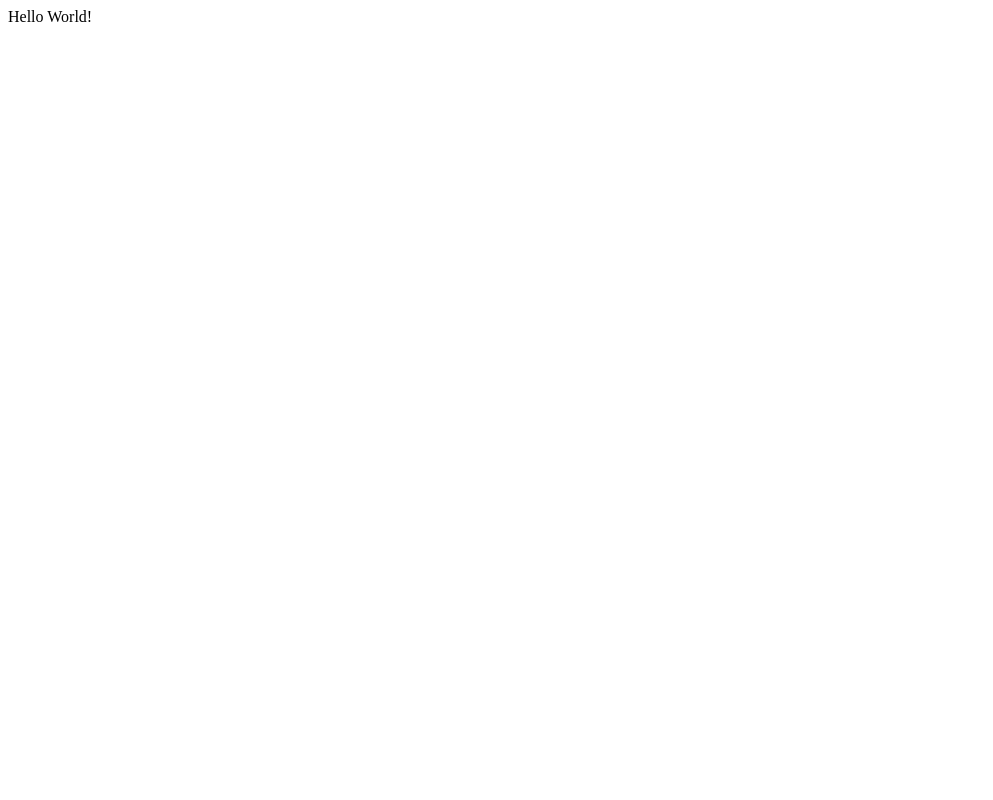
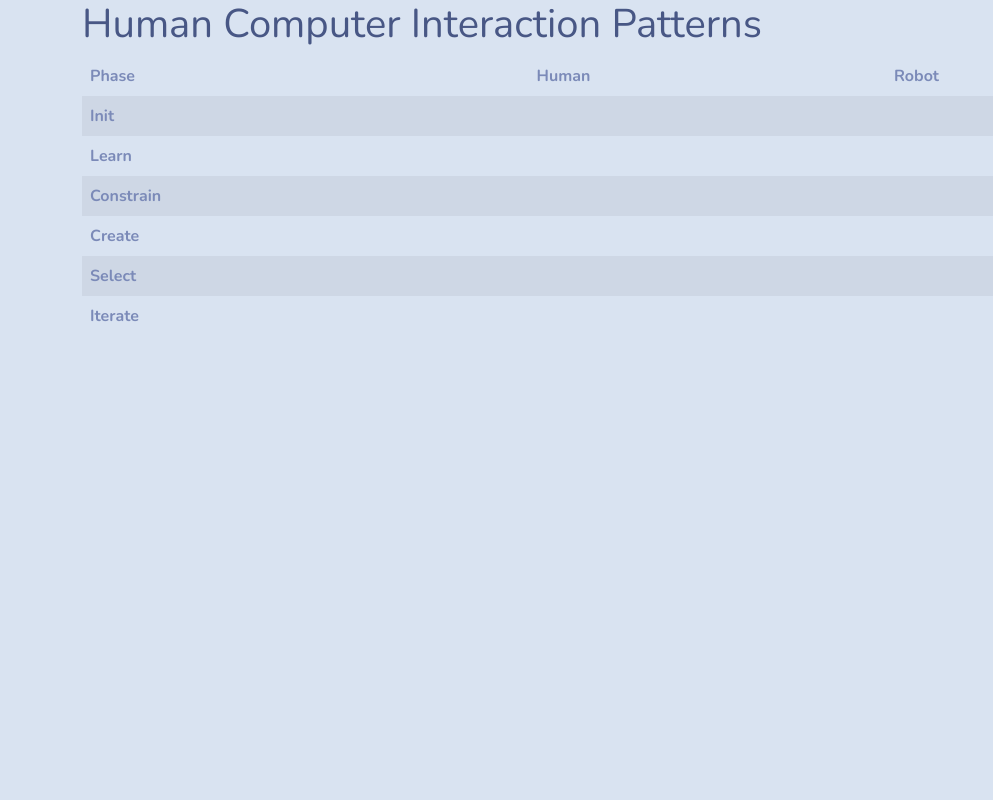
Before and after one commit to BellottiTech/too-large-PR, a Flask app: page / in a window 1280 px wide. Before the commit the part shown is almost empty. Shown: the whole page, without its empty margins (0-993 px from the left). Run offline with Flask 2, Linux system fonts and the light colour scheme; lists and menus that the app fills with data are empty; some libraries are stand-ins or nearby versions.

Commit message:
styling and base table

```diff
--- a/templates/index.html
+++ b/templates/index.html
@@ -1,9 +1,65 @@
-<html>
-    <head>
-        <title>This PR Is Too Big!</title>
-    </head>
+<!doctype html>
+<html lang="en">
+  <head>
+    <!-- Required meta tags -->
+    <meta charset="utf-8">
+    <meta name="viewport" content="width=device-width, initial-scale=1">
+
+    <!-- Bootstrap CSS -->
+    <link href="static/css/bootstrap.min.css" rel="stylesheet">
+    <title>This PR Is Too Big!</title>
+
+</head>
+
 
     <body>
-       Hello World!
+        <div class="container">
+            <div class="row">
+              <div class="col">
+                <h1>Human Computer Interaction Patterns</h1>
+                <table class="table table-striped">
+                    <thead>
+                      <tr>
+                        <th scope="col">Phase</th>
+                        <th scope="col">Human</th>
+                        <th scope="col">Robot</th>
+                      </tr>
+                    </thead>
+                    <tbody>
+                      <tr>
+                        <th scope="row">Init</th>
+                        <td id="h1"></td>
+                        <td id="r1"></td>
+                      </tr>
+                      <tr>
+                        <th scope="row">Learn</th>
+                        <td id="h2"></td>
+                        <td id="r2"></td>
+                      </tr>
+                      <tr>
+                        <th scope="row">Constrain</th>
+                        <td id="h3"></td>
+                        <td id="r3"></td>
+                      </tr>
+                      <tr>
+                        <th scope="row">Create</th>
+                        <td id="h4"></td>
+                        <td id="r4"></td>
+                      </tr>
+                      <tr>
+                        <th scope="row">Select</th>
+                        <td id="h5"></td>
+                        <td id="r5"></td>
+                      </tr>
+                      <tr>
+                        <th scope="row">Iterate</th>
+                        <td id="h6"></td>
+                        <td id="r6"></td>
+                      </tr>
+                    </tbody>
+                  </table>
+            </div>
+            </div>
+          </div>
     </body>
 </html>
```
